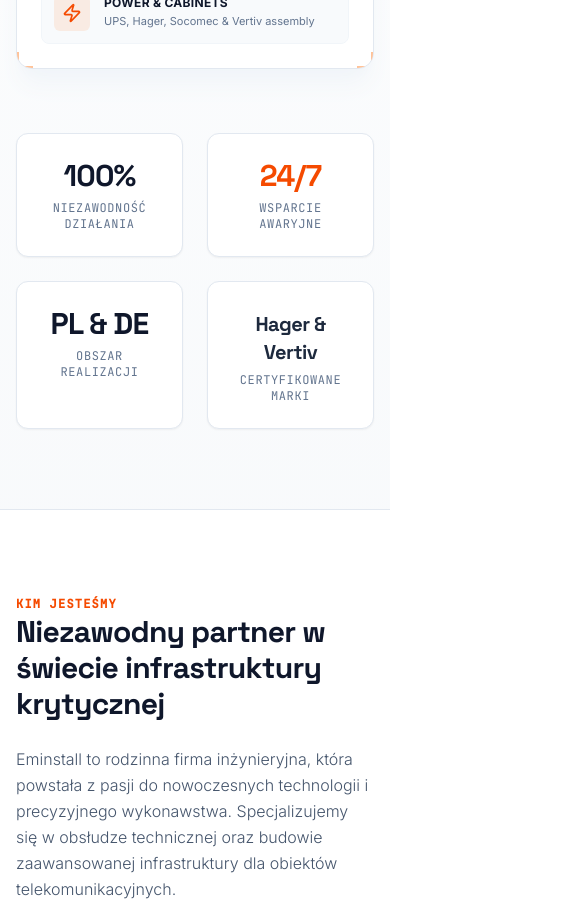
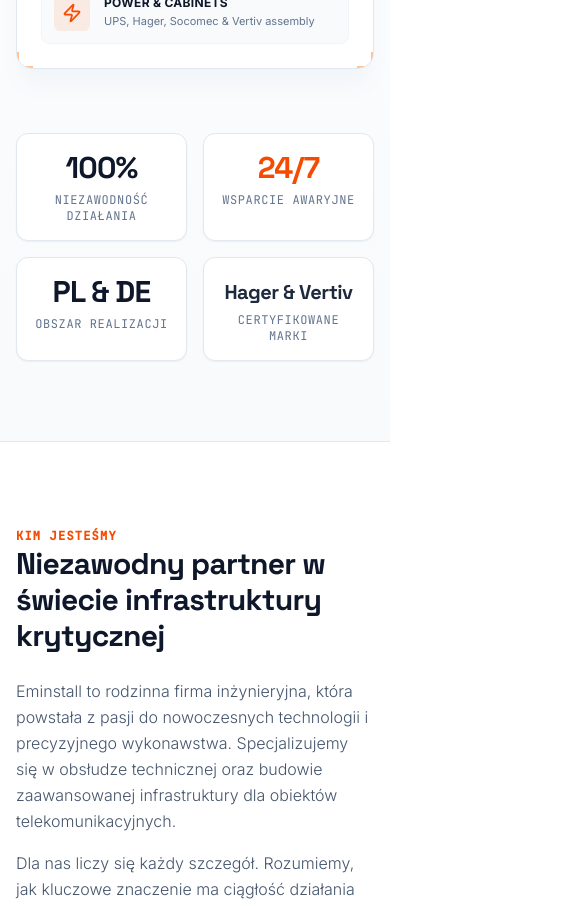
Before and after one commit to wmiga5/Eminstall-website, a React (Vite) app: page / in a window 390 px wide. Shown: the part 1000-1906 px from the top of the page, 585 px wide, since content can reach past the window. Built offline with nearby package versions, Linux system fonts and the light colour scheme.

Commit message:
style: improve mobile layout and viewport handling
Adjust container dimensions and spacing to prevent horizontal overflow and enhance responsiveness on smaller screens.

```diff
--- a/src/App.tsx
+++ b/src/App.tsx
@@ -129,7 +129,7 @@ export default function App() {
   ];
 
   return (
-    <div className="min-h-screen bg-[#F8FAFC] text-slate-800 font-sans selection:bg-orange-500 selection:text-white overflow-x-hidden antialiased">
+    <div className="relative min-h-screen w-full bg-[#F8FAFC] text-slate-800 font-sans selection:bg-orange-500 selection:text-white overflow-x-hidden antialiased">
       {/* Skip to Content link for keyboard-only screen reader navigation */}
       <a
         href="#main-content"
@@ -458,31 +458,31 @@ export default function App() {
           </div>
 
           {/* Quick Stats Grid */}
-          <div className="mt-16 md:mt-24 grid grid-cols-2 lg:grid-cols-4 gap-6" id="stats-grid">
+          <div className="mt-16 md:mt-24 grid grid-cols-2 lg:grid-cols-4 gap-4 md:gap-6" id="stats-grid">
             <motion.div
               whileHover={{ y: -3 }}
-              className="p-6 rounded-xl bg-white border border-slate-200 shadow-xs text-center lg:text-left"
+              className="p-4 md:p-6 rounded-xl bg-white border border-slate-200 shadow-xs text-center lg:text-left"
             >
               <span className="block font-display text-3xl md:text-4xl font-bold text-slate-900 tracking-tight">{t.stats.stat1Val}</span>
               <span className="block mt-1.5 font-mono text-xs uppercase tracking-wider text-slate-500">{t.stats.stat1Lbl}</span>
             </motion.div>
             <motion.div
               whileHover={{ y: -3 }}
-              className="p-6 rounded-xl bg-white border border-slate-200 shadow-xs text-center lg:text-left"
+              className="p-4 md:p-6 rounded-xl bg-white border border-slate-200 shadow-xs text-center lg:text-left"
             >
               <span className="block font-display text-3xl md:text-4xl font-bold text-orange-600 tracking-tight">{t.stats.stat2Val}</span>
               <span className="block mt-1.5 font-mono text-xs uppercase tracking-wider text-slate-500">{t.stats.stat2Lbl}</span>
             </motion.div>
             <motion.div
               whileHover={{ y: -3 }}
-              className="p-6 rounded-xl bg-white border border-slate-200 shadow-xs text-center lg:text-left"
+              className="p-4 md:p-6 rounded-xl bg-white border border-slate-200 shadow-xs text-center lg:text-left"
             >
               <span className="block font-display text-3xl md:text-4xl font-bold text-slate-900 tracking-tight">{t.stats.stat3Val}</span>
               <span className="block mt-1.5 font-mono text-xs uppercase tracking-wider text-slate-500">{t.stats.stat3Lbl}</span>
             </motion.div>
             <motion.div
               whileHover={{ y: -3 }}
-              className="p-6 rounded-xl bg-white border border-slate-200 shadow-xs text-center lg:text-left"
+              className="p-4 md:p-6 rounded-xl bg-white border border-slate-200 shadow-xs text-center lg:text-left"
             >
               <span className="block font-display text-xl md:text-2xl font-bold text-slate-800 tracking-tight mt-1 mb-1">{t.stats.stat4Val}</span>
               <span className="block mt-1.5 font-mono text-xs uppercase tracking-wider text-slate-500">{t.stats.stat4Lbl}</span>
--- a/src/index.css
+++ b/src/index.css
@@ -7,7 +7,15 @@
   --font-mono: "JetBrains Mono", ui-monospace, SFMono-Regular, monospace;
 }
 
-/* Custom scroll behavior */
+/* Custom scroll behavior and mobile viewport lock */
+html, body {
+  max-width: 100vw;
+  width: 100%;
+  overflow-x: hidden;
+  margin: 0;
+  padding: 0;
+}
+
 html {
   scroll-behavior: smooth;
 }
```
